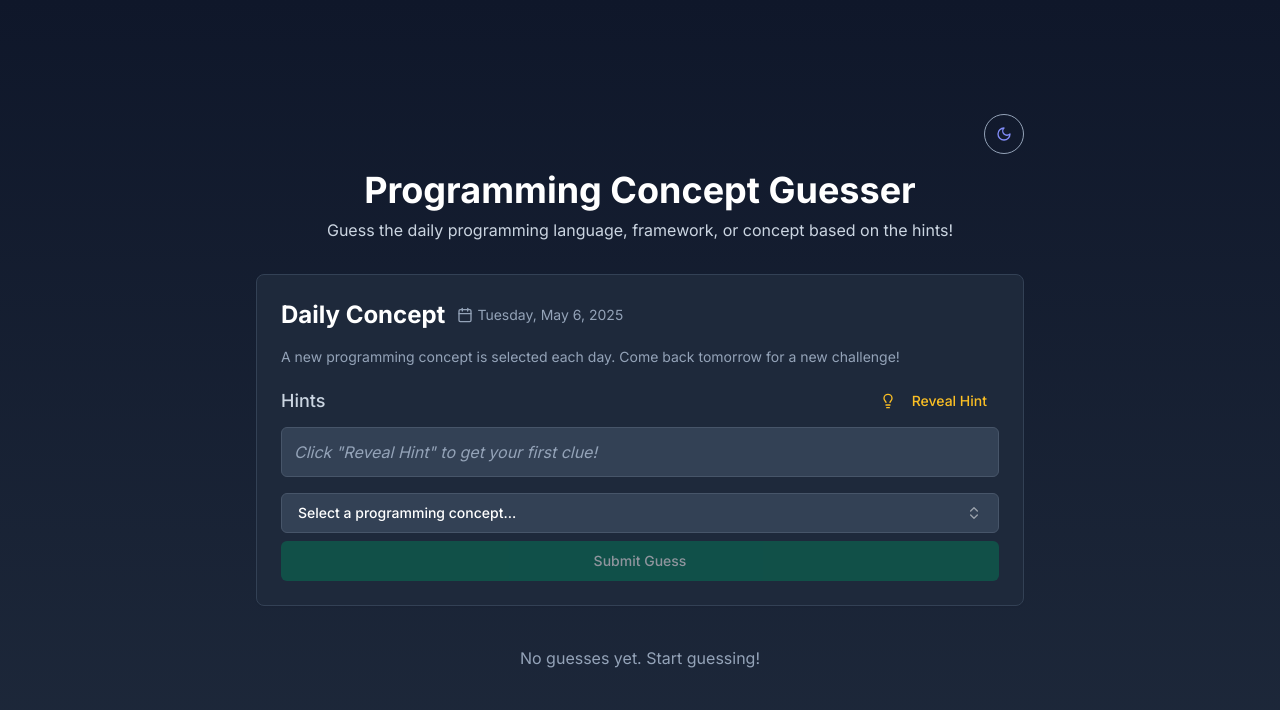
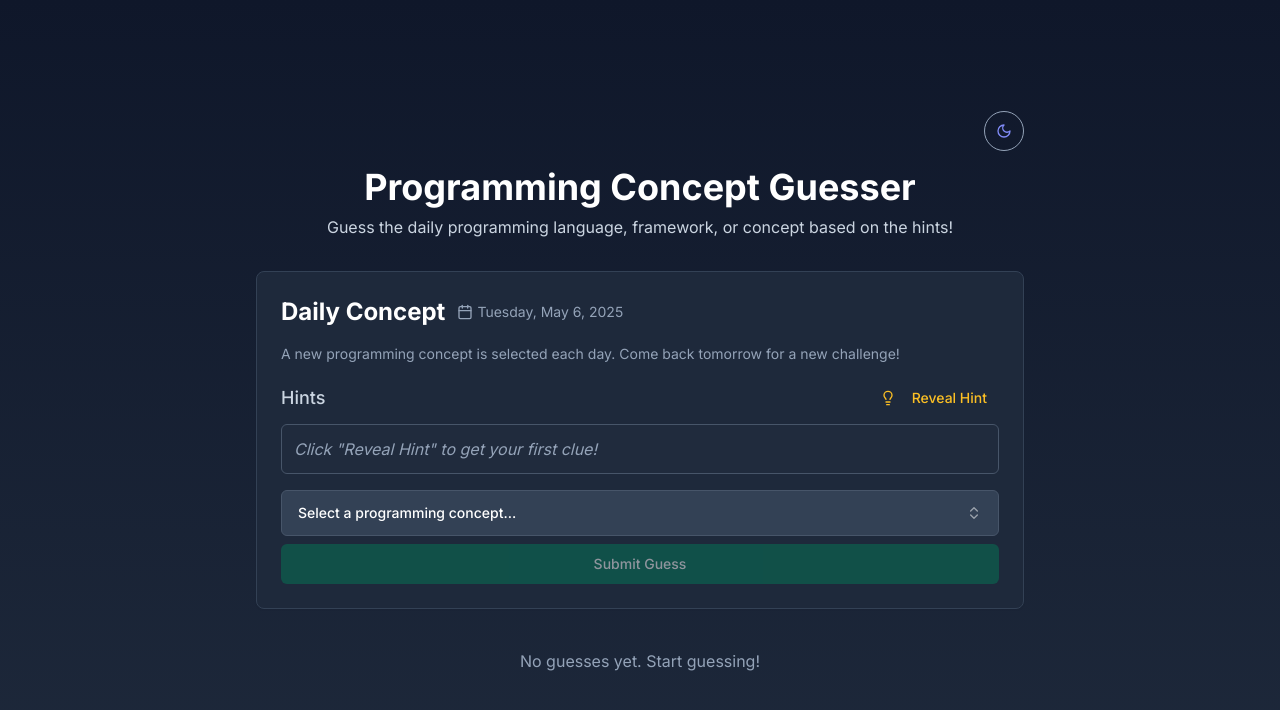
Before and after one commit to Ogabrielelias/daily-programming-concept, a Next.js app: page / in a window 1280 px wide. Shown: the top 710 px of the page. Built offline with nearby package versions, Linux system fonts and the light colour scheme.

Commit message:
Adjuted hints colors and buttons sizes

```diff
--- a/components/game-container.tsx
+++ b/components/game-container.tsx
@@ -199,13 +199,13 @@ export function GameContainer() {
                   {hints.slice(0, hintsRevealed).map((hint, index) => (
                     <div
                       key={index}
-                      className="bg-white border border-slate-200 dark:bg-slate-700 dark:border-slate-600 p-3 rounded-md text-slate-700 dark:text-slate-200"
+                      className="bg-white/10 border border-slate-200 dark:bg-slate-700/10 dark:border-slate-600 p-3 rounded-md text-slate-700 dark:text-slate-200"
                     >
                       {hint}
                     </div>
                   ))}
                   {hintsRevealed === 0 && (
-                    <div className="bg-white border border-slate-200 dark:bg-slate-700 dark:border-slate-600 p-3 rounded-md text-slate-500 dark:text-slate-400 italic">
+                    <div className="bg-white/10 border border-slate-200 dark:bg-slate-700/10 dark:border-slate-600 p-3 rounded-md text-slate-500 dark:text-slate-400 italic">
                       Click "Reveal Hint" to get your first clue!
                     </div>
                   )}
--- a/components/guess-input.tsx
+++ b/components/guess-input.tsx
@@ -39,7 +39,7 @@ export function GuessInput({ onGuess, disabled = false }: GuessInputProps) {
             role="combobox"
             aria-expanded={open}
             disabled={disabled}
-            className="w-full justify-between bg-white border-slate-300 text-slate-700 hover:bg-slate-100 dark:bg-slate-700 dark:border-slate-600 dark:text-white dark:hover:bg-slate-600"
+            className="py-3 h-fit w-full justify-between bg-white border-slate-300 text-slate-700 hover:bg-slate-100 dark:bg-slate-700 dark:border-slate-600 dark:text-white dark:hover:bg-slate-600"
           >
             {selectedValue
               ? programmingConcepts.find((concept) => concept.name.toLowerCase() === selectedValue.toLowerCase())?.name
@@ -69,9 +69,8 @@ export function GuessInput({ onGuess, disabled = false }: GuessInputProps) {
                         setSelectedValue(currentValue)
                         setOpen(false)
                       }}
-                      className={`text-slate-700 hover:bg-slate-100 dark:text-white dark:hover:bg-slate-700 ${
-                        selectedValue === concept.name.toLowerCase() ? "bg-slate-100 dark:bg-slate-700" : ""
-                      }`}
+                      className={`text-slate-700 hover:bg-slate-100 dark:text-white dark:hover:bg-slate-700 ${selectedValue === concept.name.toLowerCase() ? "bg-slate-100 dark:bg-slate-700" : ""
+                        }`}
                     >
                       <Check
                         className={cn(
```
